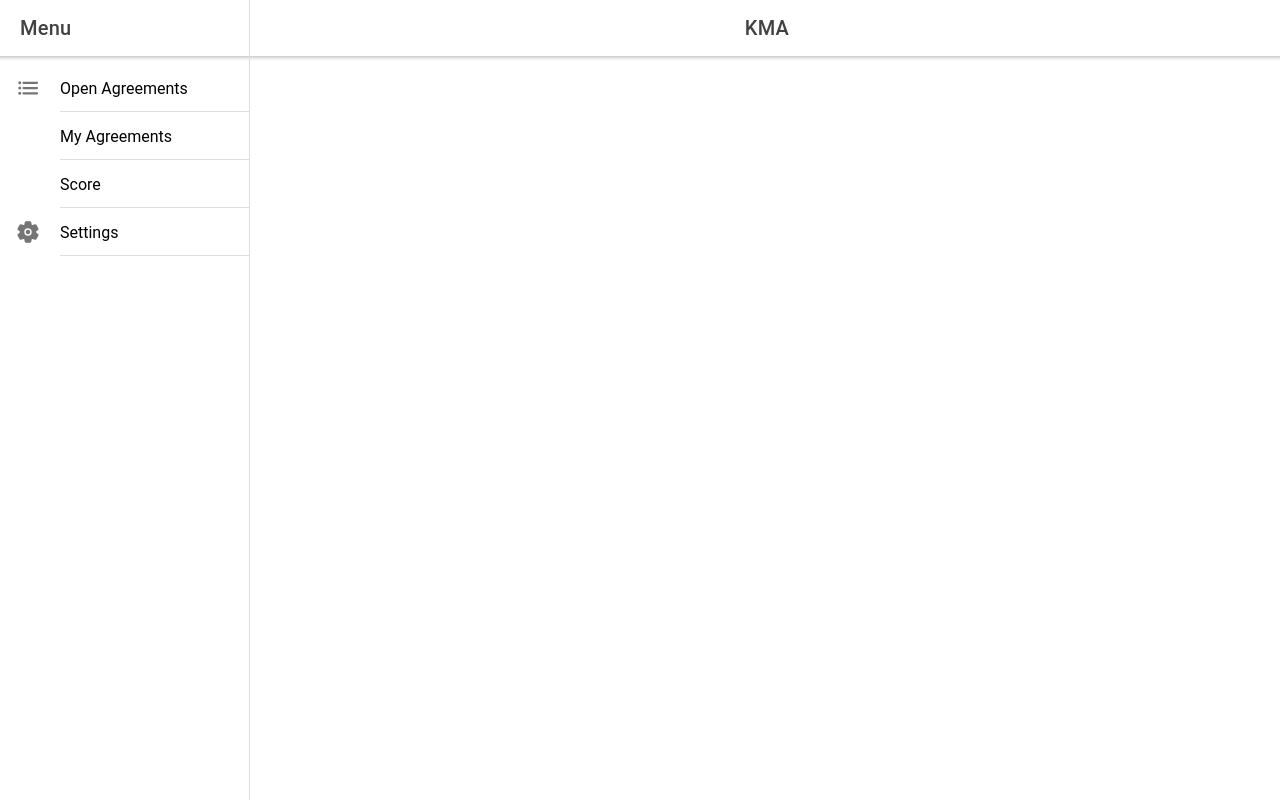
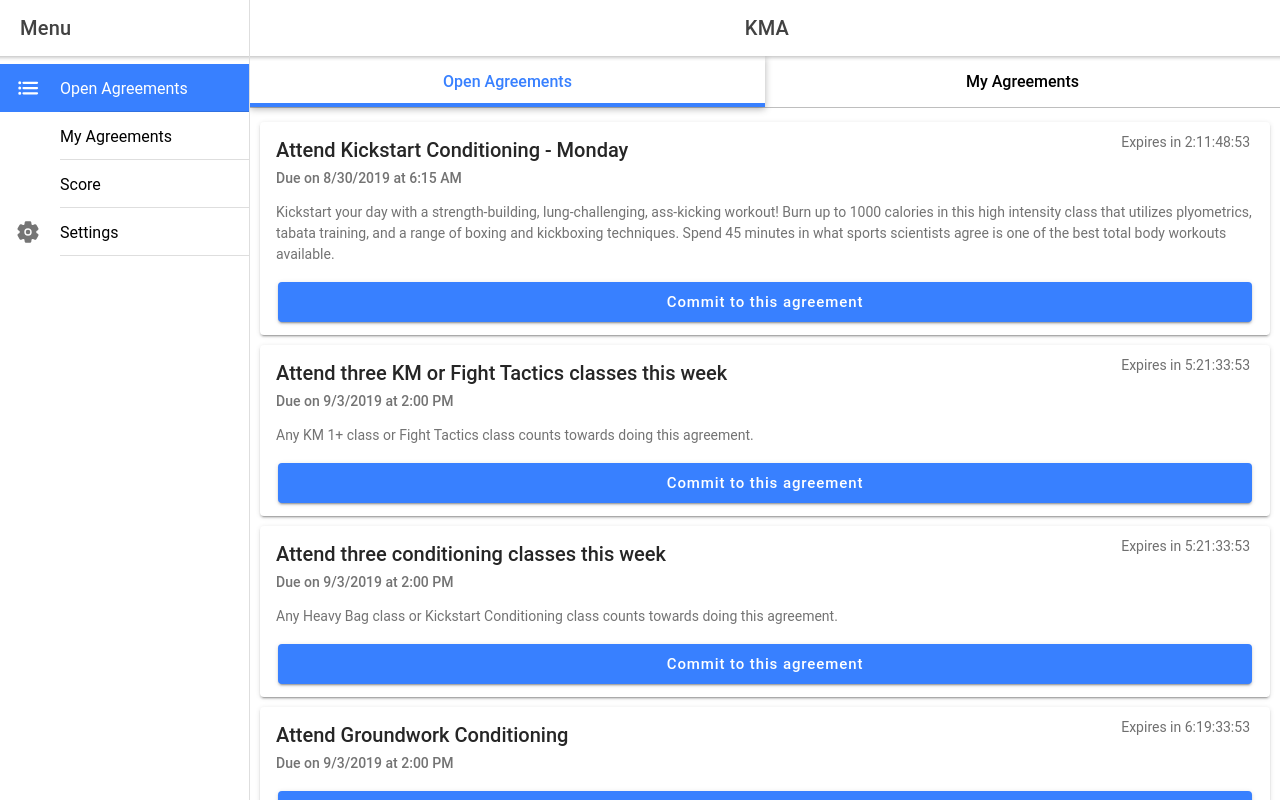
Before and after one commit to matt-hernandez/kma, a React (Create React App) app: page /agreements/open in a window 1280 px wide. Built offline with nearby package versions, Linux system fonts and the light colour scheme; the HTML template or start-up script is replaced by a standard one.

Commit message:
Optimize project setup

```diff
--- a/src/App.tsx
+++ b/src/App.tsx
@@ -18,8 +18,7 @@
 
 import Menu from './components/Menu';
 import InflateContent from './components/InflateContent';
-import Home from './pages/Home';
-import List from './pages/List';
+import Agreements from './pages/Agreements';
 import { contacts, list, stats, settings } from 'ionicons/icons';
 
 /* Core CSS required for Ionic components to work properly */
@@ -47,12 +46,12 @@
 const appPages: AppPage[] = [
   {
     title: 'Open Agreements',
-    url: '/home/open-agreements',
+    url: '/agreements/open',
     icon: list
   },
   {
     title: 'My Agreements',
-    url: '/home/my-agreements',
+    url: '/agreements/my',
     icon: contacts
   },
   {
@@ -62,7 +61,7 @@
   },
   {
     title: 'Settings',
-    url: '/score',
+    url: '/settings',
     icon: settings
   }
 ];
@@ -86,9 +85,9 @@
             </IonHeader>
             <IonRouterOutlet>
               <InflateContent top={56} as="main">
-                <Route path="/home" component={Home} />
-                <Route path="/score" component={List} exact={true} />
-                <Route exact path="/" render={() => <Redirect to="/home" />} />
+                <Route path="/agreements" component={Agreements} />
+                <Route path="/score" component={() => <div />} exact={true} />
+                <Route exact path="/" render={() => <Redirect to="/agreements/open" />} />
               </InflateContent>
             </IonRouterOutlet>
           </IonPage>
--- /dev/null
+++ b/src/pages/Agreements.tsx
@@ -0,0 +1,43 @@
+import React from 'react';
+import styled from 'styled-components/macro';
+import { Redirect, Route, withRouter, RouteComponentProps } from 'react-router-dom';
+import FlexRow from '../components/FlexRow';
+import Tab from '../components/Tab';
+import OpenAgreements from './Agreements/OpenAgreements';
+import MyAgreements from './Agreements/MyAgreements';
+import { colors } from '../styles/colors';
+
+const TabsContainer = styled(FlexRow)`
+  margin-bottom: 14px;
+  border-bottom: 1px solid ${colors.gray3};
+`;
+
+const tabs = [
+  {
+    name: 'Open Agreements',
+    url: '/agreements/open'
+  },
+  {
+    name: 'My Agreements',
+    url: '/agreements/my'
+  }
+];
+
+const Agreements: React.FunctionComponent<RouteComponentProps> = ({
+  history,
+  location }) => {
+  return (
+    <>
+      <TabsContainer>
+        {tabs.map(({ name, url }, i) => (
+          <Tab key={url} name={name} isActive={url === location.pathname} onClick={() => history.push(url)} />
+        ))}
+      </TabsContainer>
+      <Route path="/agreements/open" component={OpenAgreements} exact={true} />
+      <Route path="/agreements/my" component={MyAgreements} exact={true} />
+      <Route exact path="/agreements" render={() => <Redirect to="/agreements/open" />} />
+    </>
+  );
+};
+
+export default withRouter(Agreements);
--- /dev/null
+++ b/src/pages/Agreements/MyAgreements.tsx
@@ -0,0 +1,24 @@
+import React from 'react';
+import Agreement from '../../components/Agreement';
+import { StateProps, ourConnect, commitToAgreement } from '../../util/state';
+import { formatDueDate } from '../../util/format-due-date';
+
+const MyAgreements: React.FunctionComponent<StateProps> = ({ dispatch, state: { myAgreements } }) => (
+  <>
+    {myAgreements.map(({ id, expiration, title, due, description, pendingPartners, confirmedPartners }) => (
+      <Agreement
+        key={id}
+        isCommitted={true}
+        expiration={expiration}
+        onExpire={() => {}}
+        pendingPartners={pendingPartners}
+        confirmedPartners={confirmedPartners}
+        title={title}
+        due={formatDueDate(due)}
+        description={description}
+      />
+    ))}
+  </>
+);
+
+export default ourConnect()(MyAgreements);
--- /dev/null
+++ b/src/pages/Agreements/OpenAgreements.tsx
@@ -0,0 +1,23 @@
+import React from 'react';
+import Agreement from '../../components/Agreement';
+import { StateProps, ourConnect, commitToAgreement } from '../../util/state';
+import { formatDueDate } from '../../util/format-due-date';
+
+const OpenAgreements: React.FunctionComponent<StateProps> = ({ dispatch, state: { openAgreements } }) => (
+  <>
+    {openAgreements.map(({ id, expiration, title, due, description }) => (
+      <Agreement
+        key={id}
+        isCommitted={false}
+        expiration={expiration}
+        onExpire={() => {}}
+        title={title}
+        due={formatDueDate(due)}
+        description={description}
+        onCommit={() => dispatch(commitToAgreement(id))}
+      />
+    ))}
+  </>
+);
+
+export default ourConnect()(OpenAgreements);
--- a/src/pages/Home.css
+++ /dev/null
@@ -1,4 +0,0 @@
-.welcome-card img {
-  max-height: 35vh;
-  overflow: hidden;
-}
--- a/src/pages/Home.tsx
+++ /dev/null
@@ -1,78 +0,0 @@
-import React from 'react';
-import styled from 'styled-components/macro';
-import { Redirect, Route, withRouter, RouteComponentProps } from 'react-router-dom';
-import FlexRow from '../components/FlexRow';
-import Tab from '../components/Tab';
-import Agreement from '../components/Agreement';
-import './Home.css';
-import { colors } from '../styles/colors';
-import { StateProps, ourConnect, commitToAgreement } from '../util/state';
-import { formatDueDate } from '../util/format-due-date';
-
-const TabsContainer = styled(FlexRow)`
-  margin-bottom: 14px;
-  border-bottom: 1px solid ${colors.gray3};
-`;
-
-const tabs = [
-  {
-    name: 'Open Agreements',
-    url: '/home/open-agreements'
-  },
-  {
-    name: 'My Agreements',
-    url: '/home/my-agreements'
-  }
-];
-
-const HomePage: React.FunctionComponent<RouteComponentProps & StateProps> = ({
-  history,
-  location,
-  dispatch,
-  state: { openAgreements, myAgreements } }) => {
-  return (
-    <>
-      <TabsContainer>
-        {tabs.map(({ name, url }, i) => (
-          <Tab key={url} name={name} isActive={url === location.pathname} onClick={() => history.push(url)} />
-        ))}
-      </TabsContainer>
-      <Route path="/home/open-agreements" component={() => (
-        <>
-          {openAgreements.map(({ id, expiration, title, due, description }) => (
-            <Agreement
-              key={id}
-              isCommitted={false}
-              expiration={expiration}
-              onExpire={() => {}}
-              title={title}
-              due={formatDueDate(due)}
-              description={description}
-              onCommit={() => dispatch(commitToAgreement(id))}
-            />
-          ))}
-        </>
-      )} exact={true} />
-      <Route path="/home/my-agreements" component={() => (
-        <>
-          {myAgreements.map(({ id, expiration, pendingPartners, confirmedPartners, title, due, description }) => (
-            <Agreement
-              key={id}
-              isCommitted={true}
-              expiration={expiration}
-              onExpire={() => {}}
-              pendingPartners={pendingPartners}
-              confirmedPartners={confirmedPartners}
-              title={title}
-              due={formatDueDate(due)}
-              description={description}
-            />
-          ))}
-        </>
-      )} exact={true} />
-      <Route exact path="/home" render={() => <Redirect to="/home/open-agreements" />} />
-    </>
-  );
-};
-
-export default withRouter(ourConnect()(HomePage));
--- a/src/pages/List.tsx
+++ /dev/null
@@ -1,44 +0,0 @@
-import { IonContent, IonIcon, IonItem, IonList } from '@ionic/react';
-import { americanFootball, basketball, beer, bluetooth, boat, build, flask, football, paperPlane, wifi } from 'ionicons/icons';
-import React from 'react';
-
-const ListPage: React.FunctionComponent = () => {
-  return (
-    <>
-      <IonContent>
-        <ListItems />
-      </IonContent>
-    </>
-  );
-};
-
-const ListItems = () => {
-  const icons = [
-    flask,
-    wifi,
-    beer,
-    football,
-    basketball,
-    paperPlane,
-    americanFootball,
-    boat,
-    bluetooth,
-    build
-  ];
-
-  const items = [1, 2, 3, 4, 5, 6, 7, 8, 9, 10].map(x => {
-    return (
-      <IonItem key={x}>
-        <IonIcon icon={icons[x - 1]} slot="start" />
-        Item {x}
-        <div className="item-note" slot="end">
-          This is item # {x}
-        </div>
-      </IonItem>
-    );
-  });
-
-  return <IonList>{items}</IonList>;
-};
-
-export default ListPage;
```
